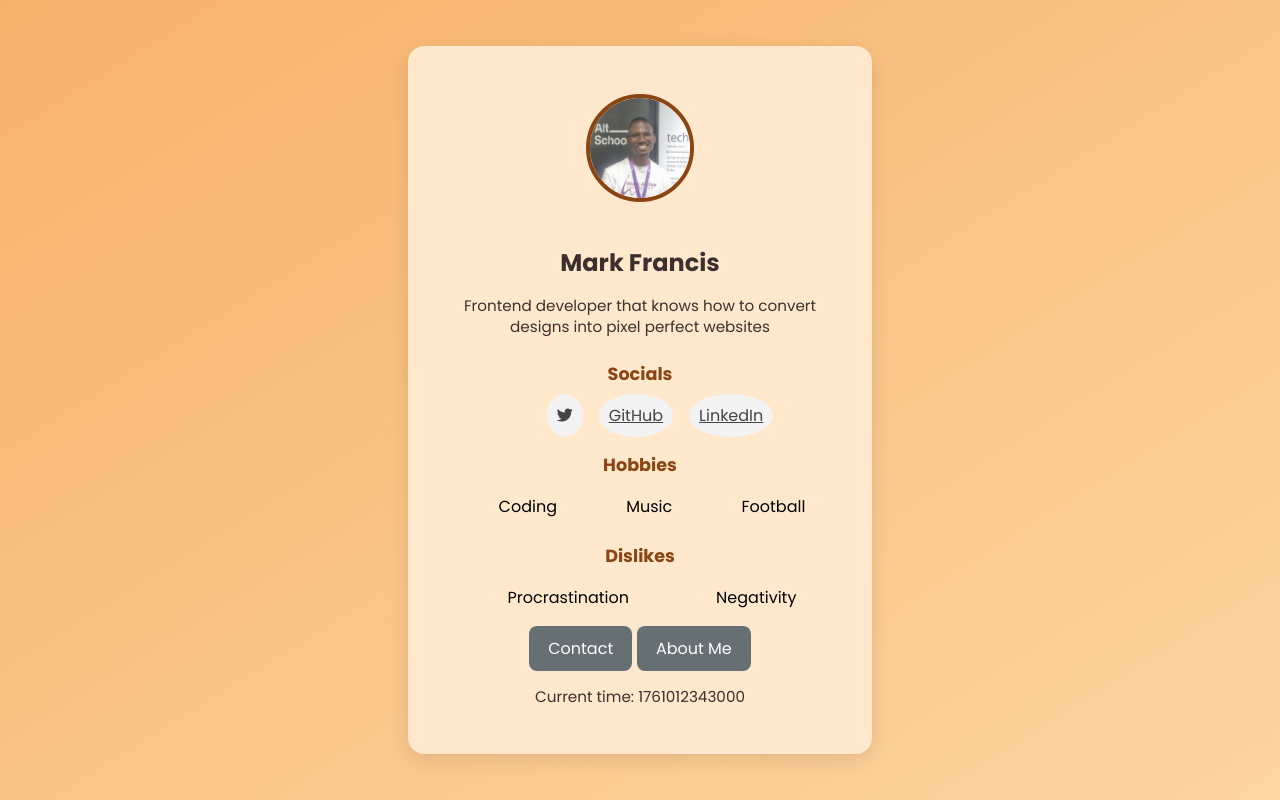
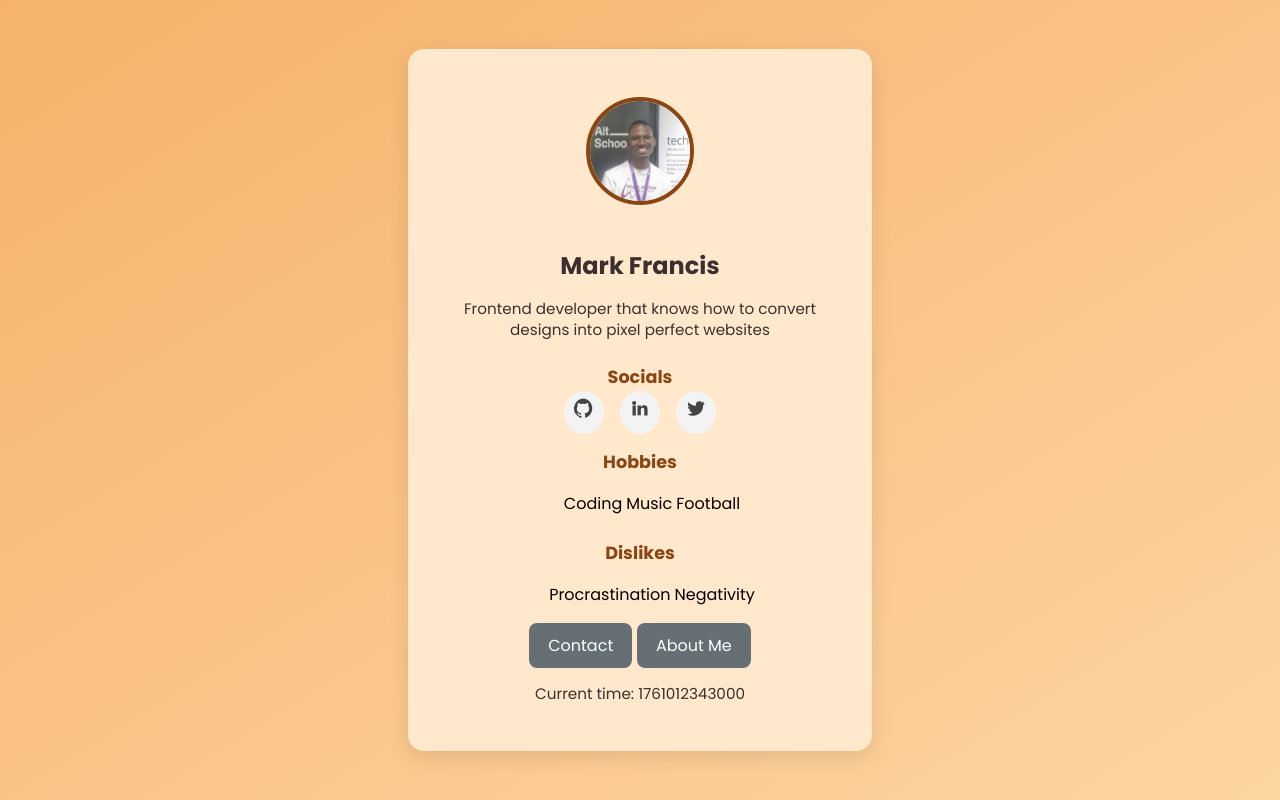
Before and after one commit to FrankOsivue/profile-card, a plain HTML site: page index.html in a window 1280 px wide. Drawn offline with Linux system fonts and the light colour scheme.

Commit message:
Added more pages to the site

```diff
--- a/index.html
+++ b/index.html
@@ -25,12 +25,32 @@
         <nav class="section" data-testid="test-user-social-links">
             <h3>Socials</h3>
             <ul class="socials-icons">
-                <li><a href="https://twitter.com" data-testid="test-user-social-twitter" target="_blank"
-                        rel="noopener noreferrer"><i class="fa-brands fa-twitter"></i></a></li>
-                <li><a href="https://github.com/frankosivue" data-testid="test-user-social-github" target="_blank"
-                        rel="noopener noreferrer">GitHub</a></li>
-                <li><a href="https://linkedin.com" data-testid="test-user-social-linkedin" target="_blank"
-                        rel="noopener noreferrer">LinkedIn</a></li>
+                <li><a href="https://github.com/FrankOsivue" data-testid="test-user-social-github" target="_blank"
+                        rel="noopener noreferrer">
+                        <svg width="20" height="20" viewBox="0 0 24 24" fill="currentColor" aria-hidden="true">
+                            <path
+                                d="M12 .5a12 12 0 00-3.8 23.4c.6.1.8-.2.8-.6v-2c-3.4.8-4.1-1.5-4.1-1.5-.5-1.3-1.1-1.6-1.1-1.6-.9-.6.1-.6.1-.6 1 .1 1.5 1.1 1.5 1.1.9 1.5 2.4 1 3 .8.1-.7.3-1 .6-1.2-2.7-.3-5.6-1.3-5.6-6 0-1.3.5-2.3 1.2-3.1-.1-.3-.5-1.5.1-3.1 0 0 1-.3 3.2 1.2a11.3 11.3 0 015.8 0c2.1-1.5 3.2-1.2 3.2-1.2.6 1.6.2 2.8.1 3.1.8.8 1.2 1.8 1.2 3.1 0 4.8-2.9 5.7-5.6 6 .4.3.7.9.7 1.9v2.8c0 .4.2.7.8.6A12 12 0 0012 .5z" />
+                        </svg>
+                    </a>
+                </li>
+
+                <li><a href="https://www.linkedin.com/in/mark-francis-46870915a/"
+                        data-testid="test-user-social-linkedin" target="_blank" rel="noopener noreferrer">
+                        <svg width="20" height="20" viewBox="0 0 24 24" fill="currentColor" aria-hidden="true">
+                            <path
+                                d="M4.98 3.5A2.5 2.5 0 002.5 6a2.5 2.5 0 002.48 2.5A2.5 2.5 0 007.5 6a2.5 2.5 0 00-2.52-2.5zM3 8.98h4v12H3zM9.5 8.98h3.6v1.6h.1a3.9 3.9 0 013.5-1.9c3.7 0 4.4 2.4 4.4 5.5v6.7h-4v-6c0-1.4 0-3.1-1.9-3.1-1.9 0-2.2 1.5-2.2 3v6h-4v-12z" />
+                        </svg>
+                    </a>
+                </li>
+
+                <li><a href="https://x.com/Frankosivue" data-testid="test-user-social-X" target="_blank"
+                        rel="noopener noreferrer"><svg width="20" height="20" viewBox="0 0 24 24" fill="currentColor"
+                            aria-hidden="true">
+                            <path
+                                d="M22.46 6c-.77.35-1.6.58-2.46.69a4.26 4.26 0 001.88-2.35 8.49 8.49 0 01-2.7 1.03A4.22 4.22 0 0016.11 4a4.23 4.23 0 00-4.23 4.23c0 .33.03.64.10.95A12 12 0 013 5.15a4.22 4.22 0 001.31 5.63 4.22 4.22 0 01-1.91-.53v.05a4.24 4.24 0 003.38 4.15 4.24 4.24 0 01-1.9.07 4.24 4.24 0 003.96 2.94A8.49 8.49 0 012 19.54a12 12 0 006.49 1.9c7.78 0 12.04-6.44 12.04-12.04v-.55A8.6 8.6 0 0022.46 6z" />
+                        </svg>
+                    </a>
+                </li>
             </ul>
         </nav>
 
@@ -69,7 +89,6 @@
     </article>
 
     <script src="script.js"></script>
-    <script src="https://kit.fontawesome.com/a2e0e6d6b3.js" crossorigin="anonymous"></script>
 
 
 </body>
--- a/style.css
+++ b/style.css
@@ -66,6 +66,8 @@ nav ul {
   justify-content: center;
   gap: 1rem;
   list-style: none;
+  margin: 0;
+  padding: 0;
 }
 
 nav a {
@@ -87,7 +89,8 @@ section ul {
 
 .likes-hobbies-styles{
   display: flex;
-  justify-content: space-around;
+  justify-content: center;
+  column-gap: 4px;
 }
 
 .buttons .btn {
```
Also changed, not shown: about.html (added, +20 -0 lines), contact.html (added, +20 -0 lines).
